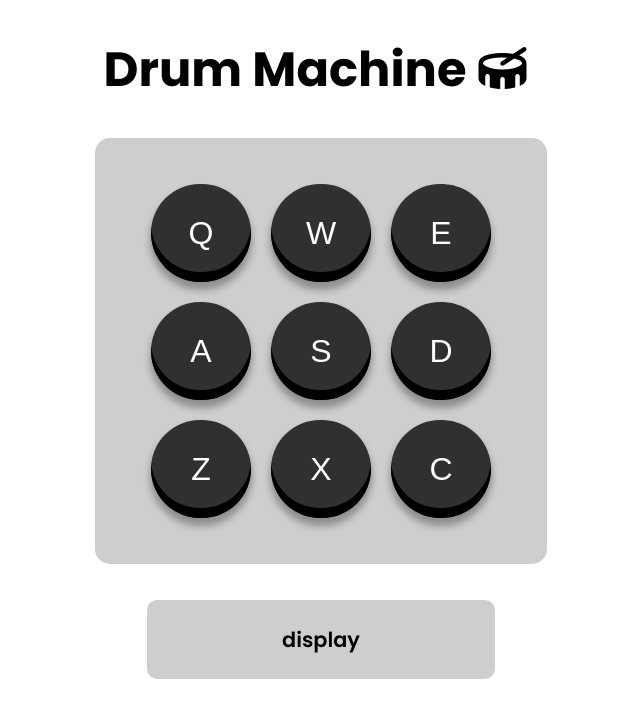
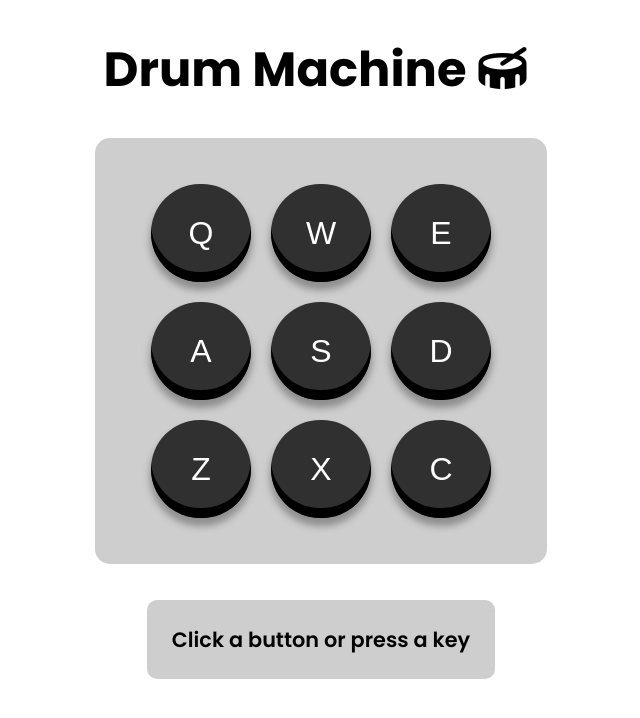
Before and after one commit to SimonaPiz/Drum-Machine, a React (Create React App) app in the folder drum-machine/: page / in a window 1280 px wide. Shown: the top 718 px of the page, without its empty margins (319-959 px from the left). Built offline with nearby package versions, Linux system fonts and the light colour scheme.

Commit message:
Menage status - #5 #4 - Connect displayText to Display component

```diff
--- a/drum-machine/src/features/DrumMachine/DrumMachine.js
+++ b/drum-machine/src/features/DrumMachine/DrumMachine.js
@@ -1,8 +1,12 @@
+import { useSelector } from "react-redux";
 import { Display } from "../../Components/Display/Display";
 import { DrumPad } from "../../Components/DrumPad/DrumPad";
 
 
 export function DrumMachine ({drums}) {
+  const displayText = useSelector((state) => state.drumMachine.displayText);
+
+
   return (
     <div id="drum-machine">
       <h1>
@@ -19,7 +23,7 @@ export function DrumMachine ({drums}) {
           />)
         }
       </div>
-      <Display text='display' />
+      <Display text={displayText} />
     </div>
   );
 }
--- a/drum-machine/src/features/DrumMachine/drumMachineSlice.js
+++ b/drum-machine/src/features/DrumMachine/drumMachineSlice.js
@@ -3,7 +3,7 @@ import { createSlice } from '@reduxjs/toolkit';
 export const drumMachineSlice = createSlice({
   name: 'drumMachine',
   initialState: {
-    displayText: '',
+    displayText: 'Click a button or press a key',
   },
   reducers: {
     setDisplayText: (state, action) => {
```
